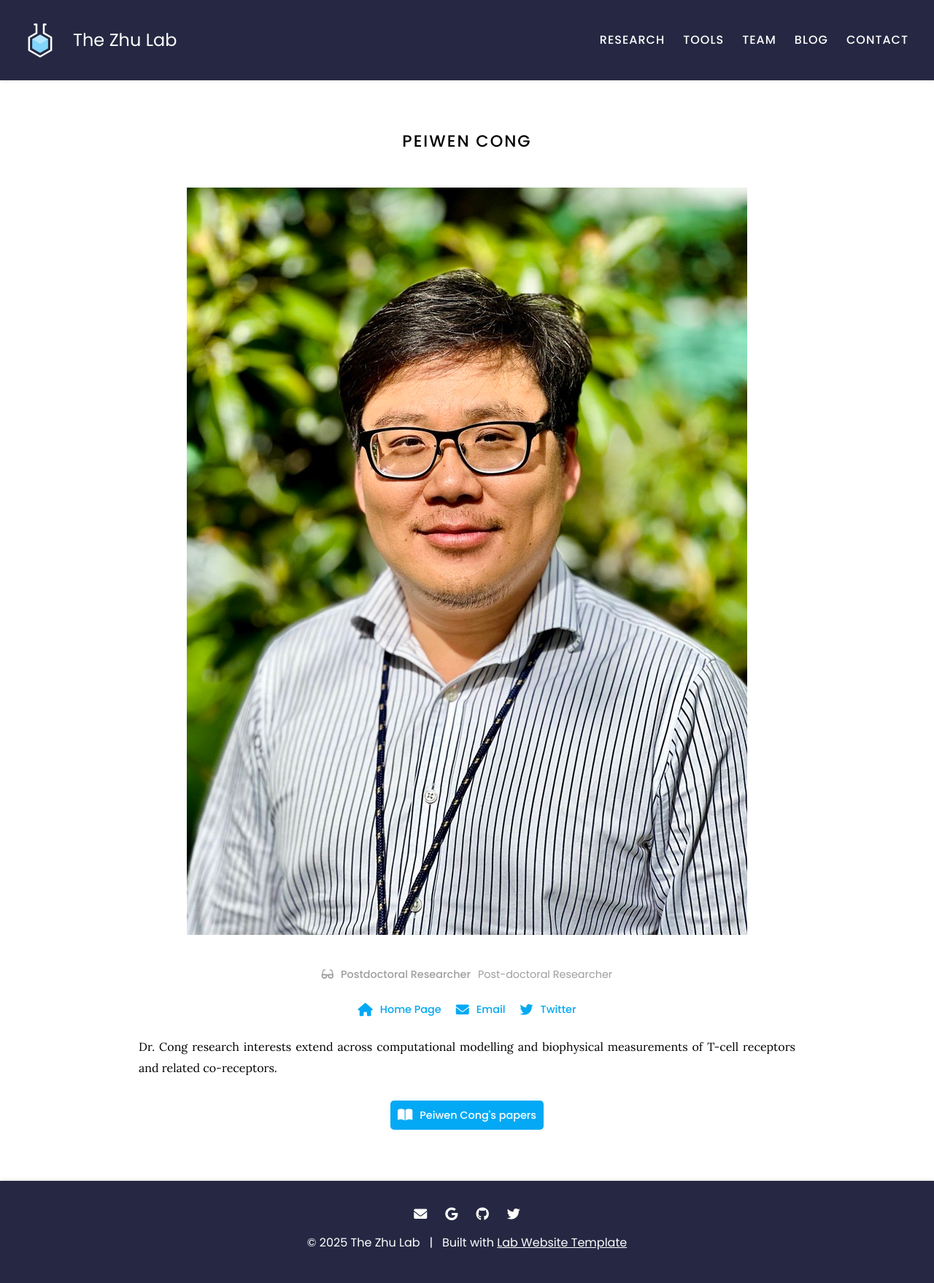
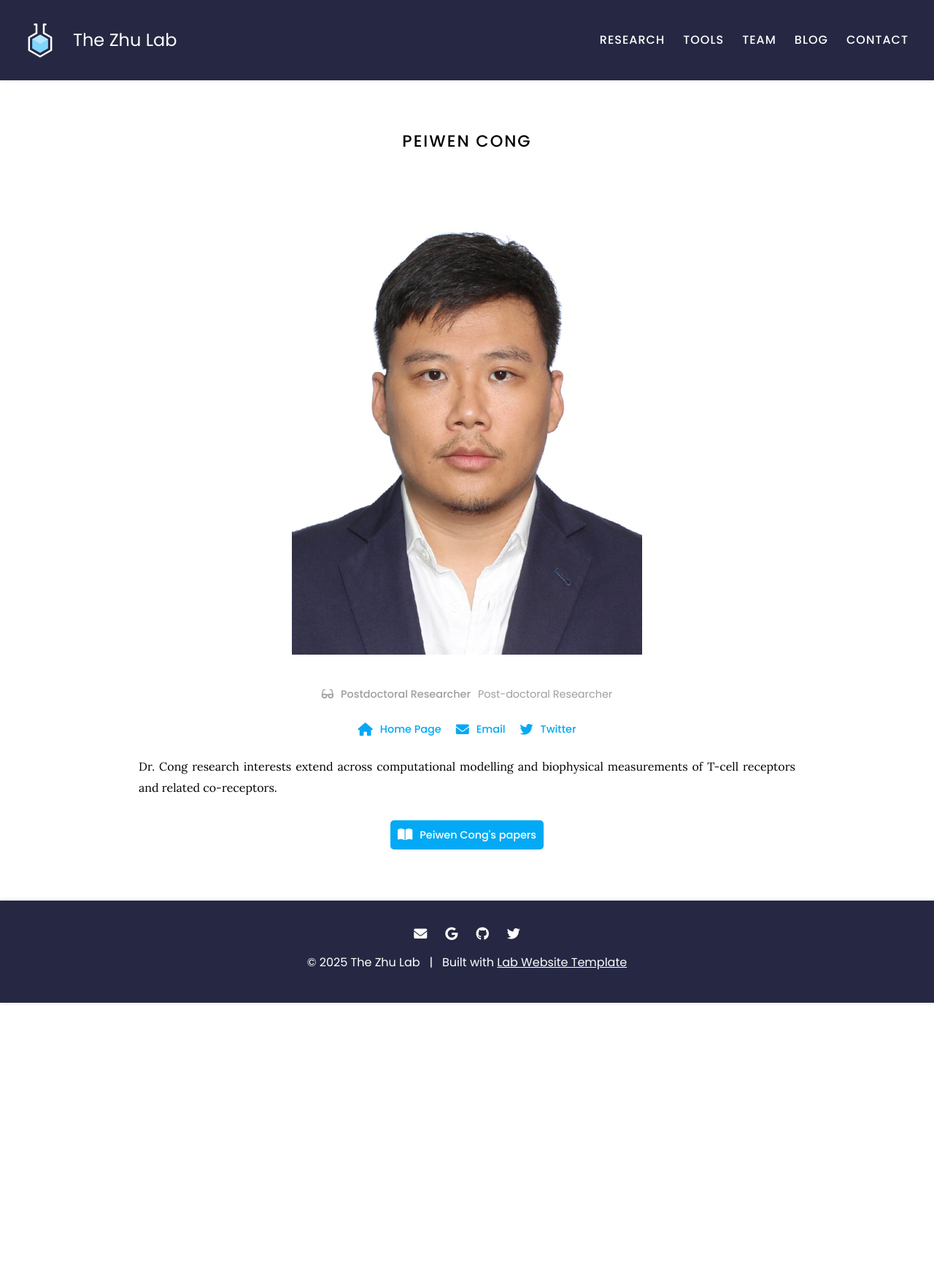
Before and after one commit to theZhuLab/zhu_lab_website, a Jekyll site: the page built from _members/Peiwen-Cong.md, in a window 1280 px wide. Shown: the whole page at 73% size. Built offline with Jekyll 4.4.1, drawn with Linux system fonts in a browser that asks for light colours; after the commit the page ends 1374 px from its top, so only the background shows below that.

Commit message:
Update Peiwen-Cong.md

```diff
--- a/_members/Peiwen-Cong.md
+++ b/_members/Peiwen-Cong.md
@@ -1,6 +1,6 @@
 ---
 name: Peiwen Cong
-image: images/Cong.png
+image: images/Cong2.jpg
 description: Post-doctoral Researcher
 role: postdoc
 group: alum
```
